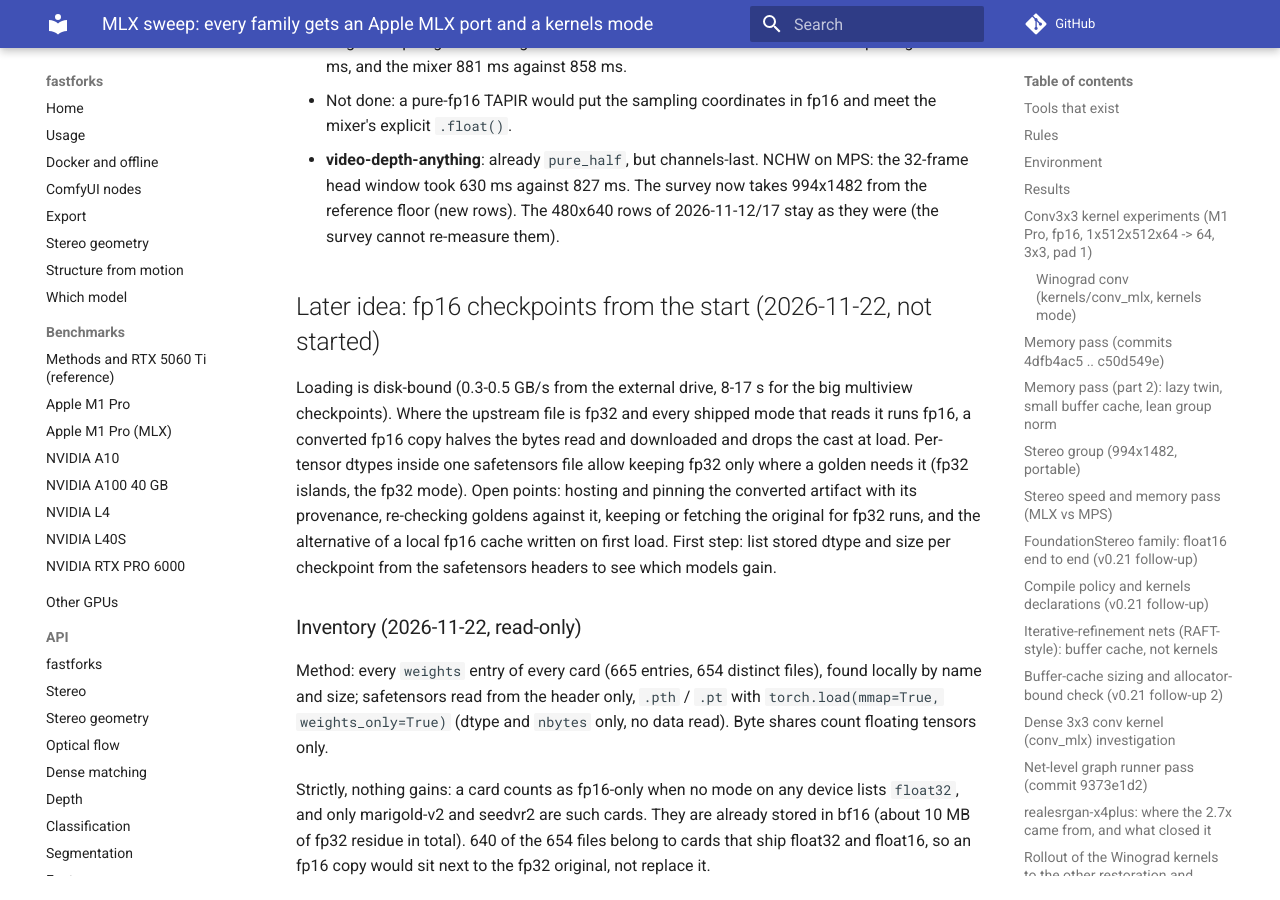
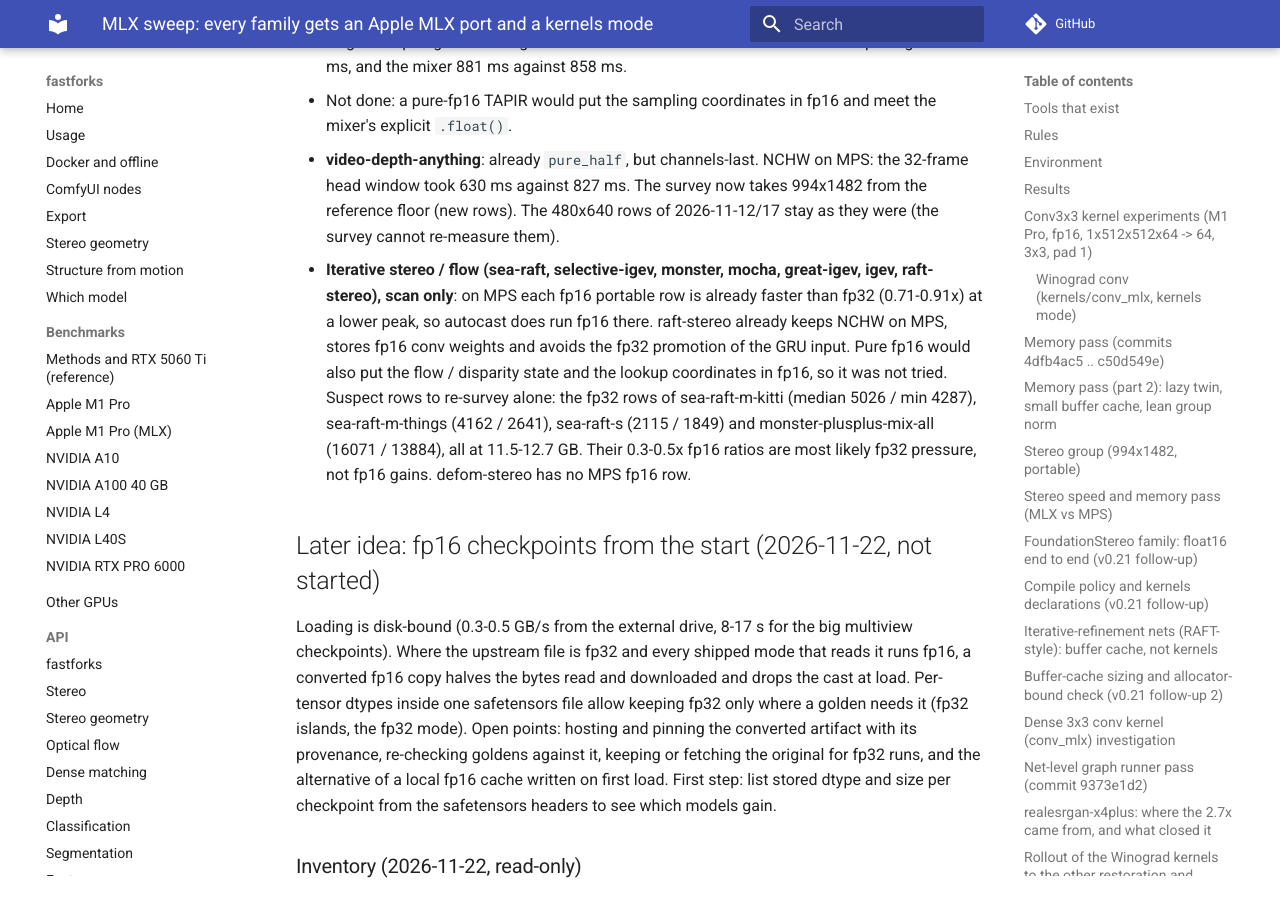
Before and after one commit to kleinicke/fastforks, an MkDocs documentation site: the page built from docs/plans/mlx-sweep.md, in a window 1280 px wide and 900 px high, scrolled down 119812 px. Built offline with MkDocs 1.6.1 and Material for MkDocs 9.7.7, drawn with Linux system fonts in a browser that asks for light colours; comment, search, counter and statistics services are not loaded.

Commit message:
mlx-sweep: iterative stereo / flow MPS scan
Co-Authored-By: Claude Opus 5.5 <noreply@anthropic.com>

```diff
--- a/docs/plans/mlx-sweep.md
+++ b/docs/plans/mlx-sweep.md
@@ -2317,6 +2317,13 @@ Survey rows, second of two runs (ms warm median / peak footprint MB):
 - **video-depth-anything**: already `pure_half`, but channels-last. NCHW on MPS: the 32-frame head window took 630 ms
   against 827 ms. The survey now takes 994x1482 from the reference floor (new rows). The 480x640 rows of 2026-11-12/17
   stay as they were (the survey cannot re-measure them).
+- **Iterative stereo / flow (sea-raft, selective-igev, monster, mocha, great-igev, igev, raft-stereo), scan only**: on
+  MPS each fp16 portable row is already faster than fp32 (0.71-0.91x) at a lower peak, so autocast does run fp16
+  there. raft-stereo already keeps NCHW on MPS, stores fp16 conv weights and avoids the fp32 promotion of the GRU input.
+  Pure fp16 would also put the flow / disparity state and the lookup coordinates in fp16, so it was not tried.
+  Suspect rows to re-survey alone: the fp32 rows of sea-raft-m-kitti (median 5026 / min 4287), sea-raft-m-things
+  (4162 / 2641), sea-raft-s (2115 / 1849) and monster-plusplus-mix-all (16071 / 13884), all at 11.5-12.7 GB. Their
+  0.3-0.5x fp16 ratios are most likely fp32 pressure, not fp16 gains. defom-stereo has no MPS fp16 row.
 
 
 ## Later idea: fp16 checkpoints from the start (2026-11-22, not started)
```
